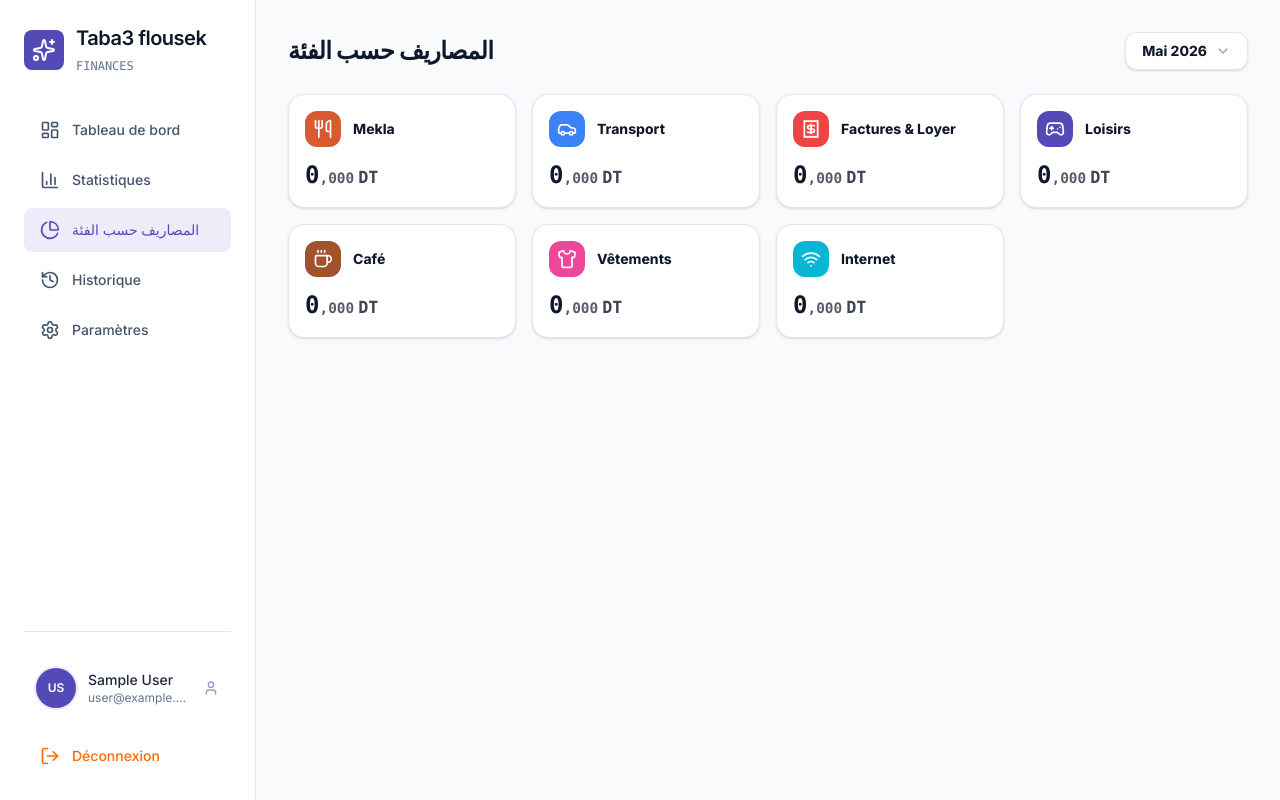
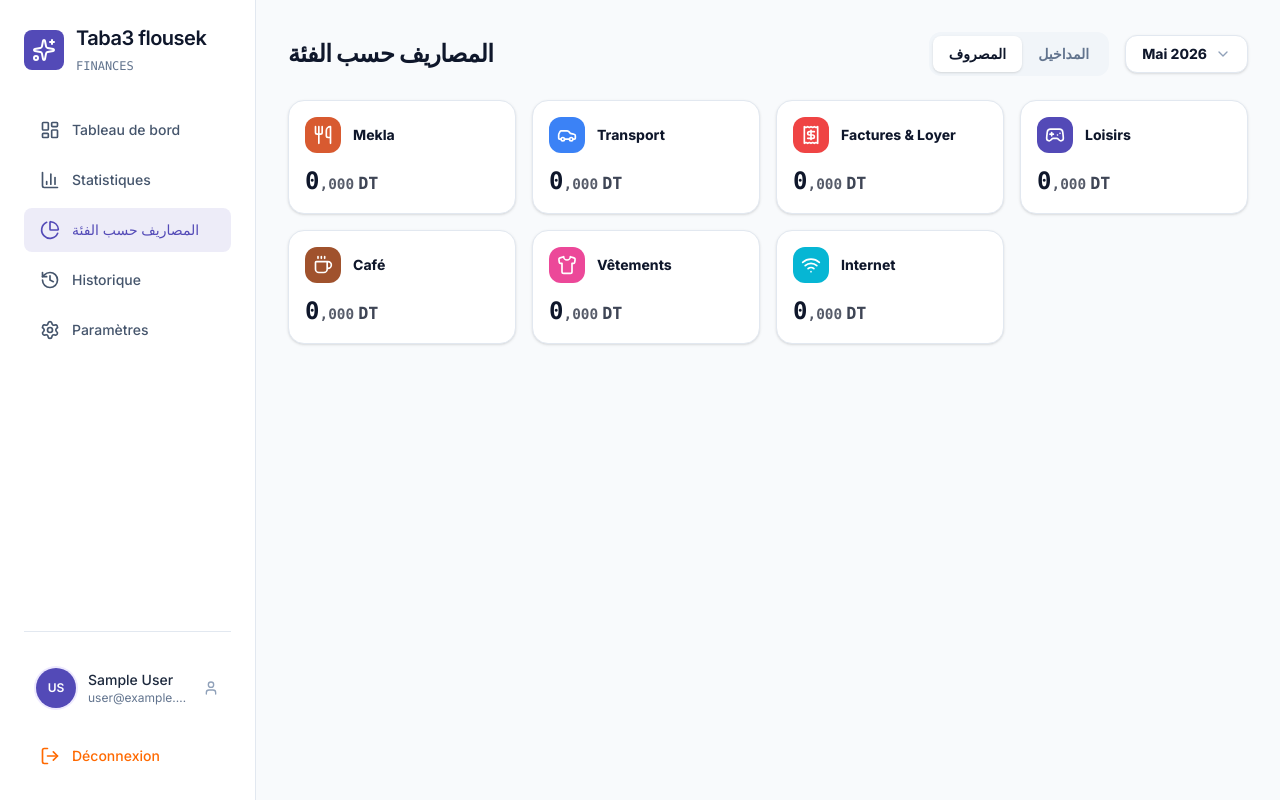
Before and after one commit to DHIF24/flowbudget, a React (Vite) app: page /categories in a window 1280 px wide. Built offline with nearby package versions, Linux system fonts and the light colour scheme; no server answers; the database is empty; sample sign-in values are in the browser's storage.

Commit message:
Add filter toggle for Income/Expense categories in Categories page

```diff
--- a/src/pages/Categories.jsx
+++ b/src/pages/Categories.jsx
@@ -39,6 +39,7 @@ export default function Categories() {
   } = useBudget();
 
   const [isMonthPickerOpen, setIsMonthPickerOpen] = useState(false);
+  const [filterType, setFilterType] = useState('expense'); // 'income' or 'expense'
 
   const getFrenchMonthLabel = () => {
     const [year, month] = activeMonth.split('-');
@@ -59,8 +60,10 @@ export default function Categories() {
     );
   }
 
-  // All category keys to display
-  const categoryKeys = ['food', 'transport', 'bills', 'entertainment', 'cafe', 'clothes', 'internet', 'other'];
+  // All category keys to display based on filter
+  const categoryKeys = filterType === 'income'
+    ? ['salary']
+    : ['food', 'transport', 'bills', 'entertainment', 'cafe', 'clothes', 'internet', 'other'];
 
   return (
     <div className="space-y-6 pb-20 md:pb-6 relative min-h-[85vh]">
@@ -70,6 +73,30 @@ export default function Categories() {
           <h2 className="text-xl md:text-2xl font-bold tracking-tight text-slate-900 dark:text-slate-100 font-sans">
             المصاريف حسب الفئة
           </h2>
+        </div>
+
+        {/* Filter Toggle */}
+        <div className="flex bg-slate-100 dark:bg-zinc-800 rounded-xl p-1">
+          <button
+            onClick={() => setFilterType('expense')}
+            className={`px-4 py-2 rounded-lg text-sm font-semibold transition-all ${
+              filterType === 'expense'
+                ? 'bg-white dark:bg-zinc-700 text-slate-900 dark:text-zinc-100 shadow-sm'
+                : 'text-slate-500 dark:text-zinc-400'
+            }`}
+          >
+            المصروف
+          </button>
+          <button
+            onClick={() => setFilterType('income')}
+            className={`px-4 py-2 rounded-lg text-sm font-semibold transition-all ${
+              filterType === 'income'
+                ? 'bg-white dark:bg-zinc-700 text-slate-900 dark:text-zinc-100 shadow-sm'
+                : 'text-slate-500 dark:text-zinc-400'
+            }`}
+          >
+            المداخيل
+          </button>
         </div>
 
         {/* Month Selector */}
```
